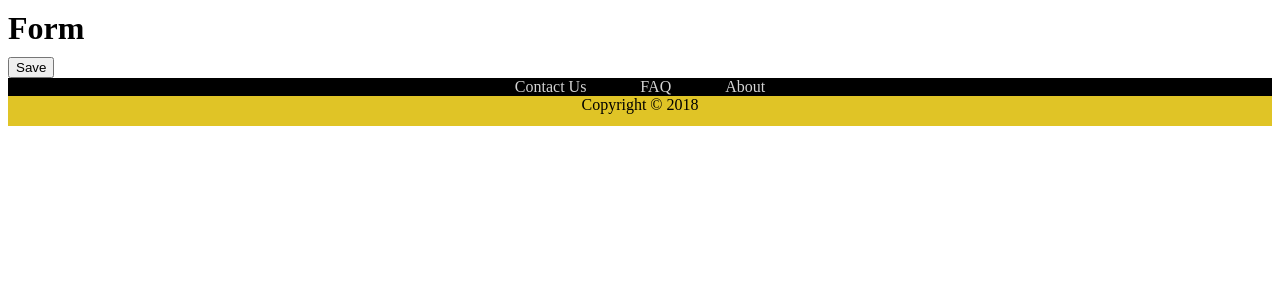
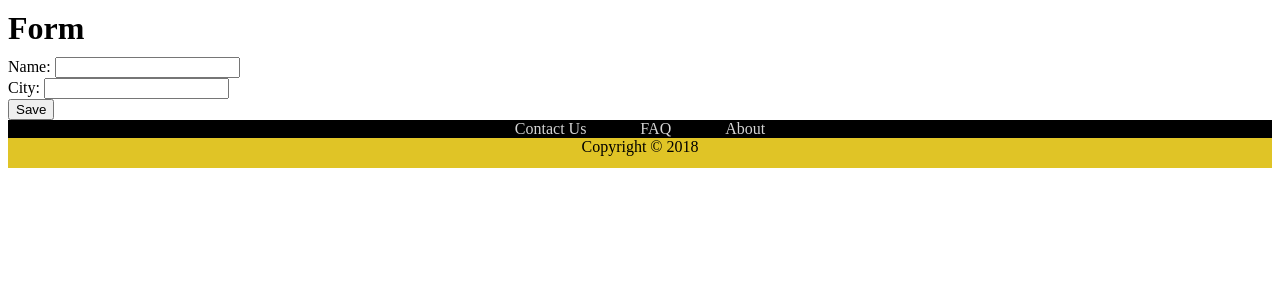
Before and after one commit to roberta-russo/my-first-app, a Django app: page /page/ in a window 1280 px wide. Shown: the part 83-383 px from the top of the page. Run offline with Django 3.2, Linux system fonts and the light colour scheme.

Commit message:
page.html

```diff
--- a/mysite/insanityApp/templates/insanityApp/page.html
+++ b/mysite/insanityApp/templates/insanityApp/page.html
@@ -9,6 +9,10 @@
 <form method="POST">
     {% csrf_token %}
     {{ form.as_p }}
+    Name: <input type='text'>
+    <br>
+    City: <input type='text'>
+    <br>
 
     <button type="submit" class="save btn btn-default">Save</button>
 </form>
```
